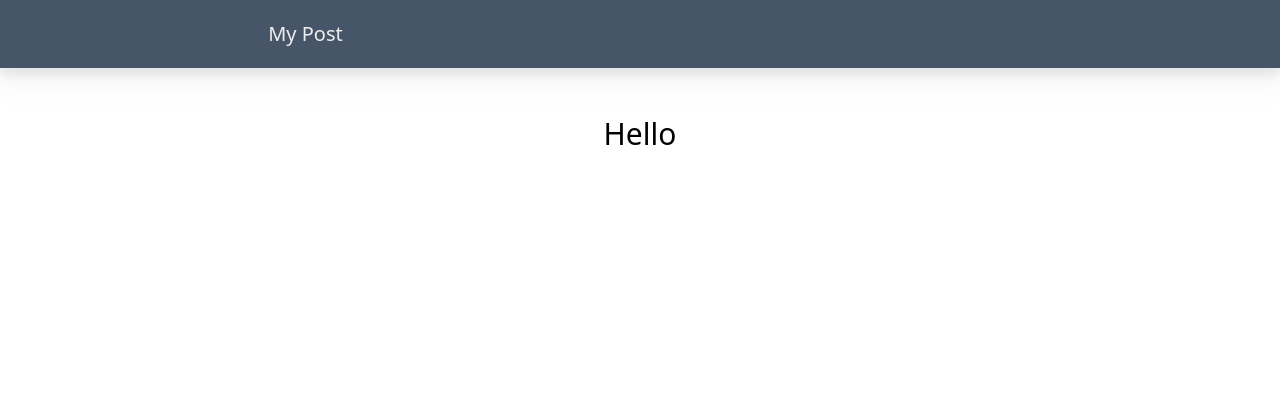
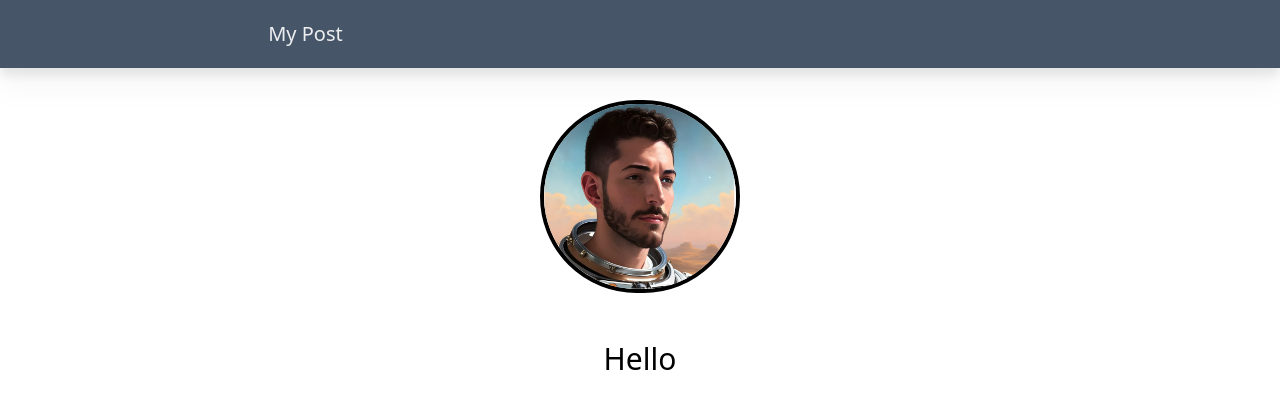
Before and after one commit to heefan/codetalkblog, a Next.js app: page / in a window 1280 px wide. Shown: the top 408 px of the page. Built offline with nearby package versions, Linux system fonts and the light colour scheme.

Commit message:
Add avatar picture into
[#2] done

```diff
--- /dev/null
+++ b/app/Components/MyProfilePic.tsx
@@ -0,0 +1,16 @@
+import Image from "next/image"
+
+export default function MyProfilePic() {
+    return (
+        <section className="w-full mx-auto">
+            <Image
+                className="border-4 border-black dark:border-slate-500 drop-shodow-xl shodow-black rounded-full mx-auto mt-8"
+                src="/images/test.png"
+                width={200}
+                height={200}
+                alt="heefan"
+                priority={true}
+            />
+        </section>
+    )
+}
--- a/app/layout.tsx
+++ b/app/layout.tsx
@@ -1,5 +1,6 @@
 import './globals.css'
 import Navbar from './Components/Navbar'
+import MyProfilePic from './Components/MyProfilePic'
 import type { Metadata } from 'next'
 import { Inter } from 'next/font/google'
 
@@ -19,6 +20,7 @@
     <html lang="en">
       <body className="dark:bg-slate-800">
         <Navbar />
+        <MyProfilePic />
         {children}
       </body>
     </html>
```
Also changed, not shown: public/images/test.png (added).
